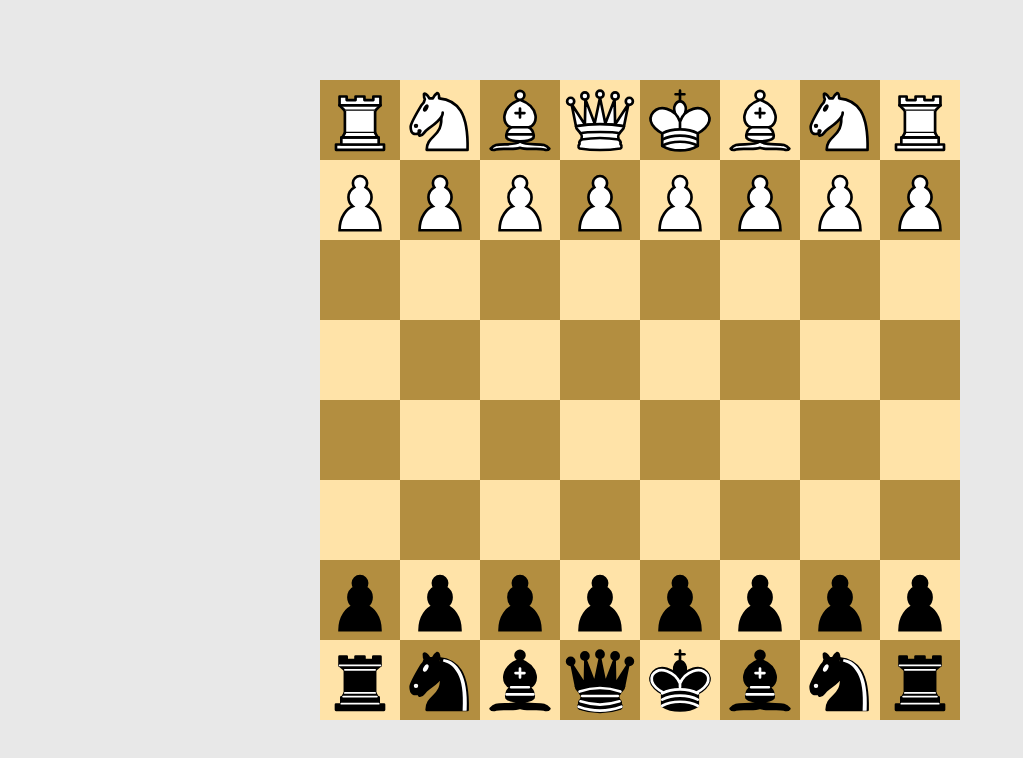
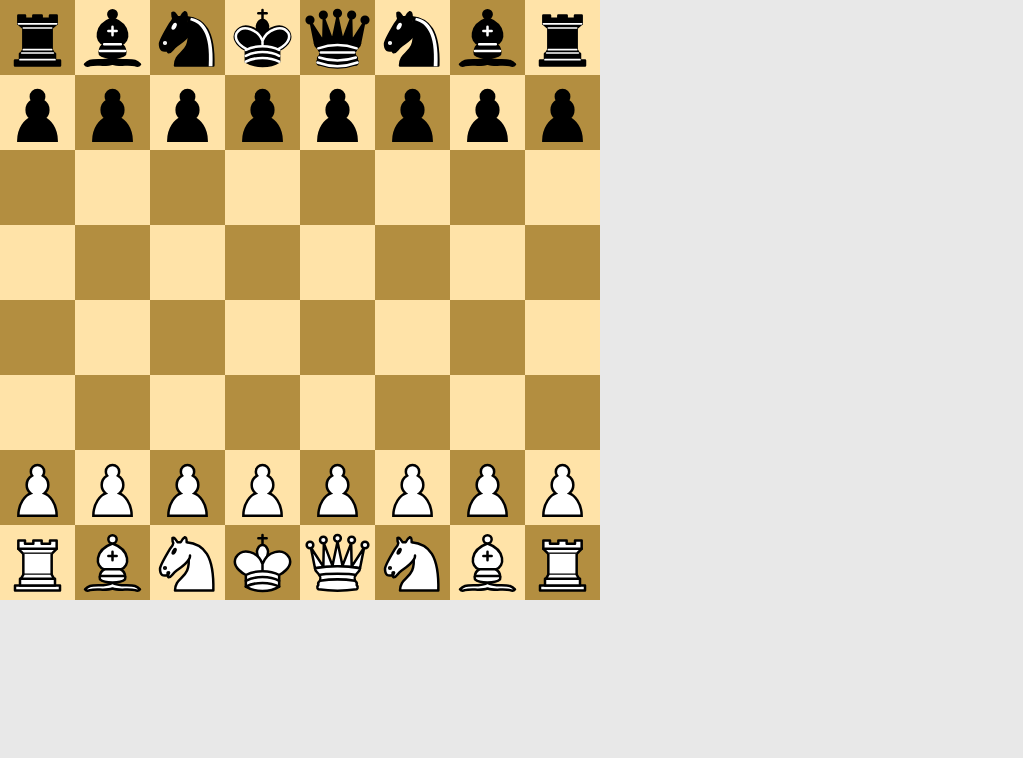
Before and after one commit to STVOY66/kiss-chess, a plain HTML site: page index.html in a window 1280 px wide. Shown: the whole page, without its empty margins (0-1023 px from the left). Drawn offline with Linux system fonts and the light colour scheme.

Commit message:
refactored to be more compatible with dynamic sizing, tuning later.

```diff
--- a/index.html
+++ b/index.html
@@ -10,40 +10,40 @@
             <div id="board">
                 <div class="pieces">
                     <div class="white-pieces">
-                        <div class="piece white pawn" style="transform: translate(0px, 80px)"></div>
-                        <div class="piece white pawn" style="transform: translate(80px, 80px)"></div>
-                        <div class="piece white pawn" style="transform: translate(160px, 80px)"></div>
-                        <div class="piece white pawn" style="transform: translate(240px, 80px)"></div>
-                        <div class="piece white pawn" style="transform: translate(320px, 80px)"></div>
-                        <div class="piece white pawn" style="transform: translate(400px, 80px)"></div>
-                        <div class="piece white pawn" style="transform: translate(480px, 80px)"></div>
-                        <div class="piece white pawn" style="transform: translate(560px, 80px)"></div>
-                        <div class="piece white rook" style="transform: translate(0px, 0px)"></div>
-                        <div class="piece white rook" style="transform: translate(560px, 0px)"></div>
-                        <div class="piece white bishop" style="transform: translate(160px, 0px)"></div>
-                        <div class="piece white bishop" style="transform: translate(400px, 0px)"></div>
-                        <div class="piece white knight" style="transform: translate(80px, 0px)"></div>
-                        <div class="piece white knight" style="transform: translate(480px, 0px)"></div>
-                        <div class="piece white king" style="transform: translate(320px, 0px)"></div>
-                        <div class="piece white queen" style="transform: translate(240px, 0px)"></div>
+                        <div class="piece white" data-piece="pawn"></div>
+                        <div class="piece white" data-piece="pawn"></div>
+                        <div class="piece white" data-piece="pawn"></div>
+                        <div class="piece white" data-piece="pawn"></div>
+                        <div class="piece white" data-piece="pawn"></div>
+                        <div class="piece white" data-piece="pawn"></div>
+                        <div class="piece white" data-piece="pawn"></div>
+                        <div class="piece white" data-piece="pawn"></div>
+                        <div class="piece white" data-piece="rook"></div>
+                        <div class="piece white" data-piece="bishop"></div>
+                        <div class="piece white" data-piece="knight"></div>
+                        <div class="piece white" data-piece="king"></div>
+                        <div class="piece white" data-piece="queen"></div>
+                        <div class="piece white" data-piece="knight"></div>
+                        <div class="piece white" data-piece="bishop"></div>
+                        <div class="piece white" data-piece="rook"></div>
                     </div>
                     <div class="black-pieces">
-                        <div class="piece black pawn" style="transform: translate(0px, 480px)"></div>
-                        <div class="piece black pawn" style="transform: translate(80px, 480px)"></div>
-                        <div class="piece black pawn" style="transform: translate(160px, 480px)"></div>
-                        <div class="piece black pawn" style="transform: translate(240px, 480px)"></div>
-                        <div class="piece black pawn" style="transform: translate(320px, 480px)"></div>
-                        <div class="piece black pawn" style="transform: translate(400px, 480px)"></div>
-                        <div class="piece black pawn" style="transform: translate(480px, 480px)"></div>
-                        <div class="piece black pawn" style="transform: translate(560px, 480px)"></div>
-                        <div class="piece black rook" style="transform: translate(0px, 560px)"></div>
-                        <div class="piece black rook" style="transform: translate(560px, 560px)"></div>
-                        <div class="piece black bishop" style="transform: translate(160px, 560px)"></div>
-                        <div class="piece black bishop" style="transform: translate(400px, 560px)"></div>
-                        <div class="piece black knight" style="transform: translate(80px, 560px)"></div>
-                        <div class="piece black knight" style="transform: translate(480px, 560px)"></div>
-                        <div class="piece black king" style="transform: translate(320px, 560px)"></div>
-                        <div class="piece black queen" style="transform: translate(240px, 560px)"></div>
+                        <div class="piece black" data-piece="pawn"></div>
+                        <div class="piece black" data-piece="pawn"></div>
+                        <div class="piece black" data-piece="pawn"></div>
+                        <div class="piece black" data-piece="pawn"></div>
+                        <div class="piece black" data-piece="pawn"></div>
+                        <div class="piece black" data-piece="pawn"></div>
+                        <div class="piece black" data-piece="pawn"></div>
+                        <div class="piece black" data-piece="pawn"></div>
+                        <div class="piece black" data-piece="rook"></div>
+                        <div class="piece black" data-piece="bishop"></div>
+                        <div class="piece black" data-piece="knight"></div>
+                        <div class="piece black" data-piece="king"></div>
+                        <div class="piece black" data-piece="queen"></div>
+                        <div class="piece black" data-piece="knight"></div>
+                        <div class="piece black" data-piece="bishop"></div>
+                        <div class="piece black" data-piece="rook"></div>
                     </div>
                 </div>
                 <div class="row">
--- a/scripts/game.js
+++ b/scripts/game.js
@@ -1,31 +1,68 @@
+/*
+ * TODO: Center piece on cursor on selection.
+ * */
+
+
 const white_pieces = document.querySelectorAll('.white-pieces')[0].children;
 const black_pieces = document.querySelectorAll('.black-pieces')[0].children;
 const all_pieces = document.querySelectorAll('.piece');
+const pieceRanks = ["12.5%", "0%", "75%", "87.5%"]
+var whiteRank = 2, blackRank = 0;
+var playSide = "white";
+var turnSide = "white";
+
+if(playSide === "black") {
+    whiteRank = 0;
+    blackRank = 2;
+}
+
+for(var i = 0; i < 16; i++) {
+    if(i < 8) {
+        white_pieces[i].style.left = 12.5*i + "%";
+        white_pieces[i].style.top = pieceRanks[whiteRank];
+        black_pieces[i].style.left = 12.5*i + "%";
+        black_pieces[i].style.top = pieceRanks[blackRank];
+        continue;
+    } else {
+        white_pieces[i].style.left = (12.5*(i-8)) + "%";
+        white_pieces[i].style.top = pieceRanks[whiteRank + 1];
+        black_pieces[i].style.left = (12.5*(i-8)) + "%";
+        black_pieces[i].style.top = pieceRanks[blackRank + 1];
+        continue;
+    }
+}
 
 var isDown = false;
 var offset = [0, 0];
+var actPiece = null;
+var origPos = [0, 0];
 
 function mousedown(event) {
     isDown = true;
-    offset = [event.currentTarget.offsetLeft - event.clientX, event.currentTarget.offsetTop - event.clientY];
-    event.currentTarget.addEventListener("mousemove", movePiece, true);
+    actPiece = event.currentTarget;
+    offset = [actPiece.offsetLeft - event.clientX, actPiece.offsetTop - event.clientY];
+    origPos = [actPiece.style.left, actPiece.style.top];
+    document.addEventListener("mousemove", movePiece, true);
 }
 
 function mouseup(event) {
     idDown = false;
-    event.currentTarget.removeEventListener("mousemove", movePiece, true);
+    actPiece.style.left = origPos[0];
+    actPiece.style.top = origPos[1];
+    actPiece = null;
+    document.removeEventListener("mousemove", movePiece, true);
 }
 
 function movePiece(event) {
     event.preventDefault();
     if(isDown) {
-        event.currentTarget.style.left = (event.clientX + offset[0]) + "px";
-        event.currentTarget.style.top = (event.clientY + offset[1]) + "px";
+        actPiece.style.left = (event.clientX + offset[0]) + "px";
+        actPiece.style.top = (event.clientY + offset[1]) + "px";
     }
 }
 
 for(let i = 0; i < all_pieces.length; i++) {
     all_pieces[i].addEventListener("mousedown", mousedown, true);
     all_pieces[i].addEventListener("mouseup", mouseup, true);
-    all_pieces[i].addEventListener("mouseout", mouseup, true);
+    // all_pieces[i].addEventListener("mouseout", mouseup, true);
 }
--- a/style.css
+++ b/style.css
@@ -25,46 +25,61 @@ body {
     background-color: #e8e8e8;
 }
 
+#game {
+    height: 75vh;
+    width: 75vh;
+}
+
+.pieces,
+.white-pieces,
+.black-pieces {
+    display: contents;
+    height: 100%;
+    width: 100%;
+}
+
 #board {
-    display: grid;
     place-content: center;
-    height: 100vh;
+    height: 100%;
+    width: auto;
     position: relative;
     user-select: none;
 }
 
 .row {
     display: flex;
+    width: 100%;
+    height: 12.5%;
 }
 
 .square {
-    width: 80px;
-    height: 80px;
+    width: 12.5%;
+    height: 100%;
 }
 
 .piece {
-    width: 80px;
-    height: 80px;
+    width: 12.5%;
+    height: 12.5%;
     cursor: grab;
     background-size: contain;
     position: absolute;
 
     &.white {
-        &.pawn { background-image: var(--white-pawn); }
-        &.rook { background-image: var(--white-rook); }
-        &.knight { background-image: var(--white-knight); }
-        &.bishop { background-image: var(--white-bishop); }
-        &.king { background-image: var(--white-king); }
-        &.queen { background-image: var(--white-queen); }
+        &[data-piece="pawn"] { background-image: var(--white-pawn); }
+        &[data-piece="rook"] { background-image: var(--white-rook); }
+        &[data-piece="knight"] { background-image: var(--white-knight); }
+        &[data-piece="bishop"] { background-image: var(--white-bishop); }
+        &[data-piece="king"] { background-image: var(--white-king); }
+        &[data-piece="queen"] { background-image: var(--white-queen); }
     }
 
     &.black {
-        &.pawn { background-image: var(--black-pawn); }
-        &.rook { background-image: var(--black-rook); }
-        &.knight { background-image: var(--black-knight); }
-        &.bishop { background-image: var(--black-bishop); }
-        &.king { background-image: var(--black-king); }
-        &.queen { background-image: var(--black-queen); }
+        &[data-piece="pawn"] { background-image: var(--black-pawn); }
+        &[data-piece="rook"] { background-image: var(--black-rook); }
+        &[data-piece="knight"] { background-image: var(--black-knight); }
+        &[data-piece="bishop"] { background-image: var(--black-bishop); }
+        &[data-piece="king"] { background-image: var(--black-king); }
+        &[data-piece="queen"] { background-image: var(--black-queen); }
     }
 }
 
```
